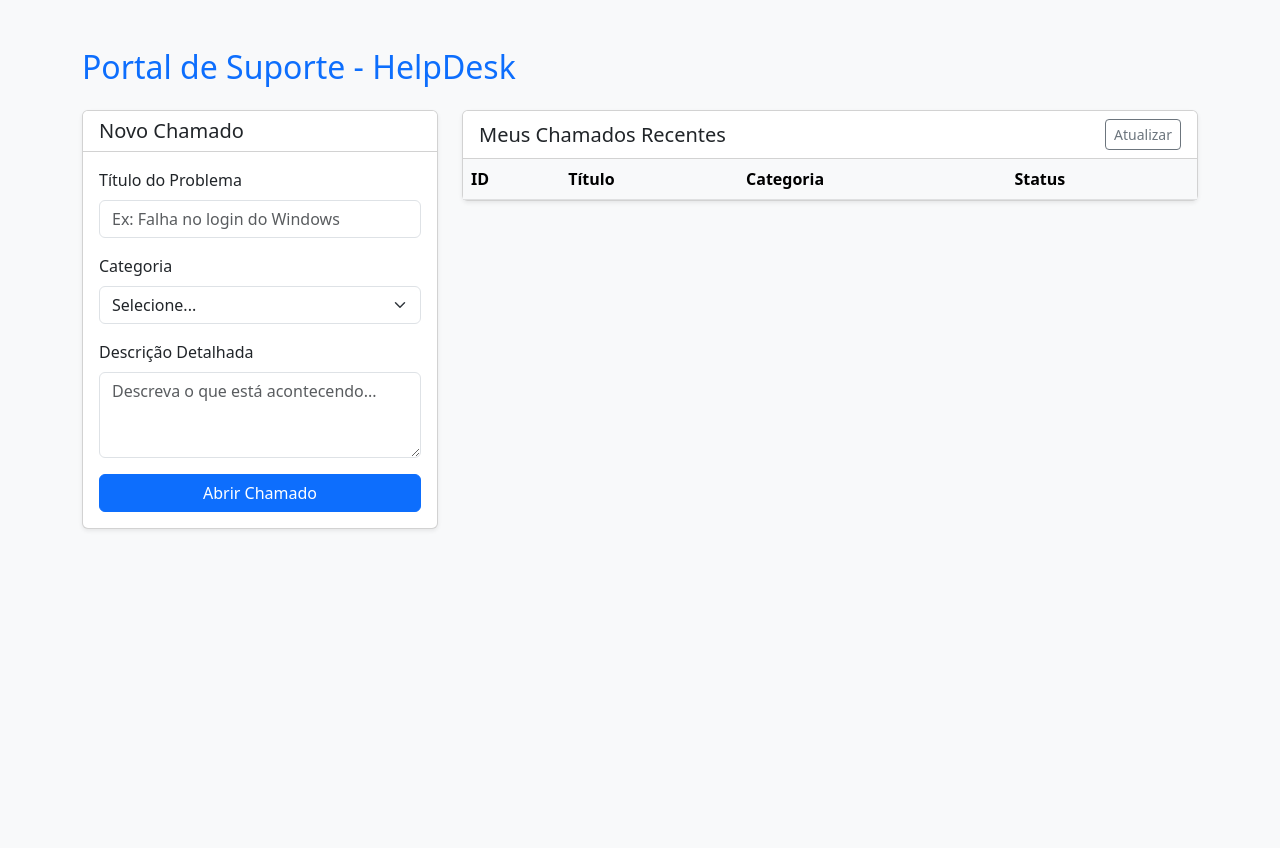
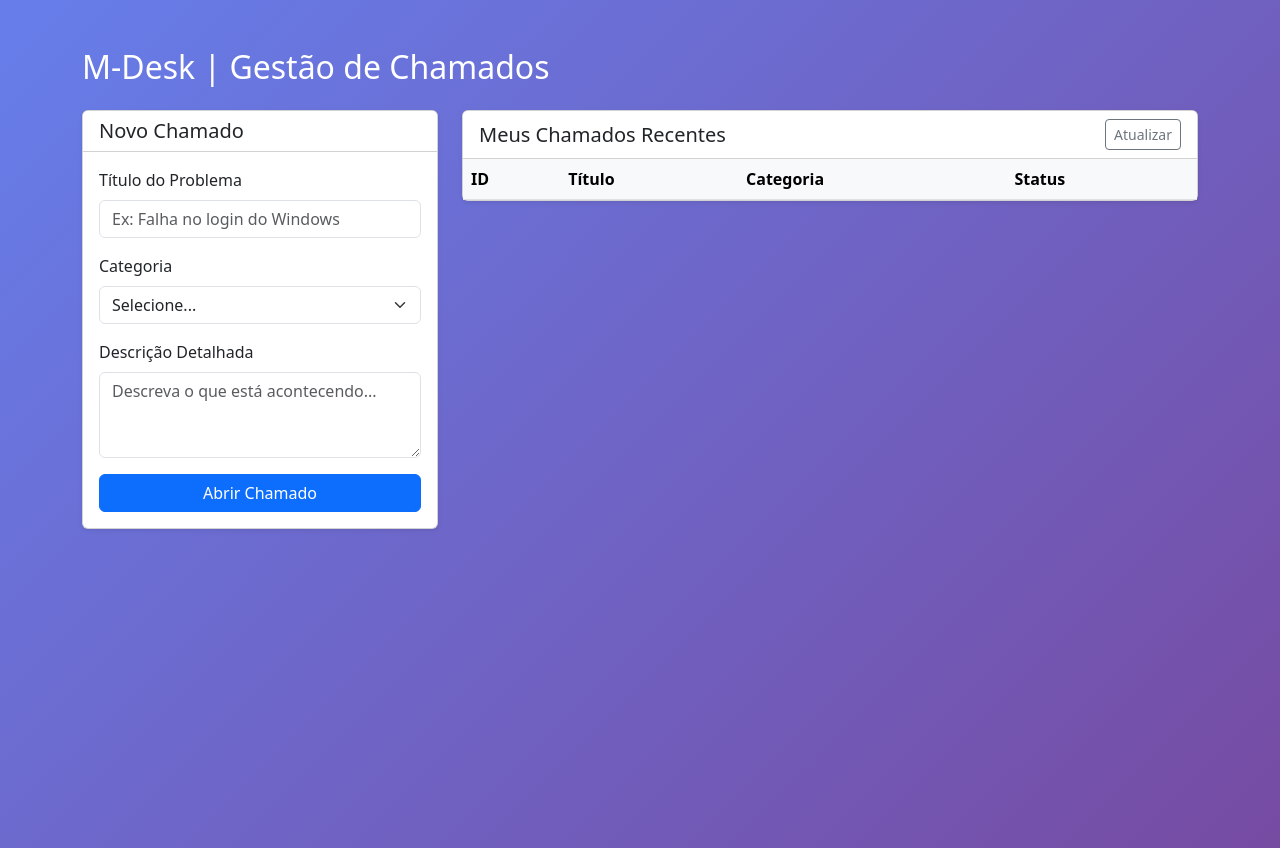
Before and after one commit to MarlonProgetti/Sistema-Helpdesk, a plain HTML site: page index.html in a window 1280 px wide. Before the commit the page ends 800 px from the top, so only its background shows below. Drawn offline with nearby package versions, Linux system fonts and the light colour scheme; no server answers.

Commit message:
Ajustando BalcGround e títulos

```diff
--- a/index.html
+++ b/index.html
@@ -4,14 +4,21 @@
 <head>
   <meta charset="UTF-8">
   <meta name="viewport" content="width=device-width, initial-scale=1.0">
-  <title>HelpDesk TCC - Abertura de Chamados</title>
+  <title>M-Desk - Abertura de Chamados</title>
   <link href="https://cdn.jsdelivr.net/npm/bootstrap@5.3.0/dist/css/bootstrap.min.css" rel="stylesheet">
+  <style>
+    /* Cria o fundo em degradê roxo e garante que ocupe a tela toda */
+    body {
+      background: linear-gradient(135deg, #667eea 0%, #764ba2 100%);
+      min-height: 100vh;
+    }
+  </style>
 </head>
 
-<body class="bg-light">
+<body>
 
   <div class="container mt-5">
-    <h2 class="mb-4 text-primary">Portal de Suporte - HelpDesk</h2>
+    <h2 class="mb-4 text-white">M-Desk | Gestão de Chamados</h2>
 
     <div class="row">
       <div class="col-md-4 mb-4">
```
